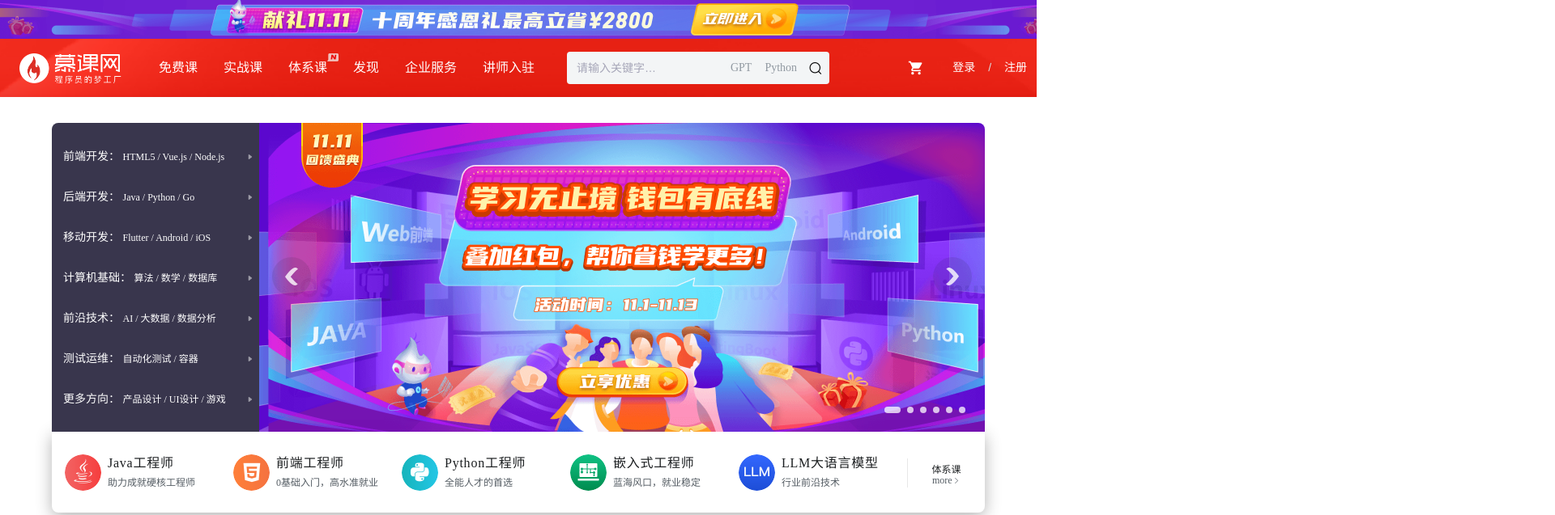
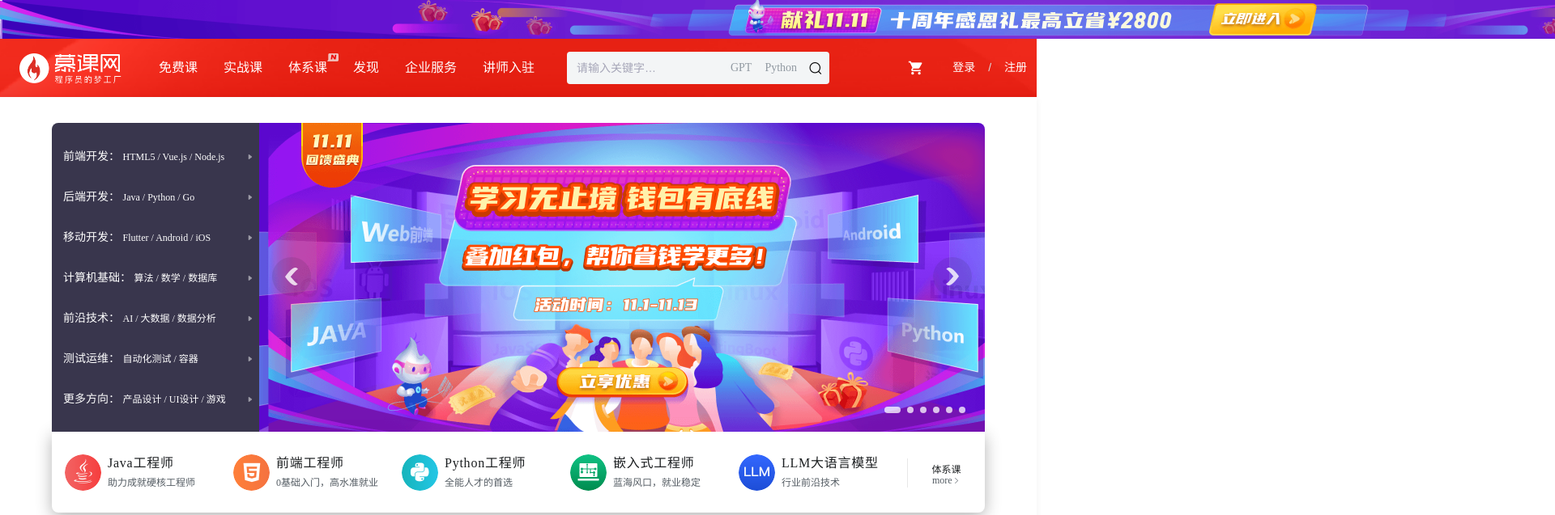
Before and after one commit to SUNLEICHAO/imooc, a plain HTML site: page index.html in a window 1280 px wide. Shown: the top 637 px of the page at 81% size, 1920 px wide, since content can reach past the window. Drawn offline with Linux system fonts and the light colour scheme.

Commit message:
detail fixed

```diff
--- a/css/index.css
+++ b/css/index.css
@@ -59,16 +59,17 @@
   display: flex;
   min-width: 1152px;
   max-width: 2560px;
-  overflow: hidden;
+  height: 48px;
+  /* overflow: hidden; */
   cursor: pointer;
+  left: 50%;
+  transform: translateX(-50%);
+
 }
 
 .header-top-banner-img {
-  position: relative;
-  top: 0;
-  left: 50%;
-  height: 48px;
-  transform: translateX(-50%);
+  /* position: relative; */
+  /* top: 0; */
 }
 
 .header-background {
```
